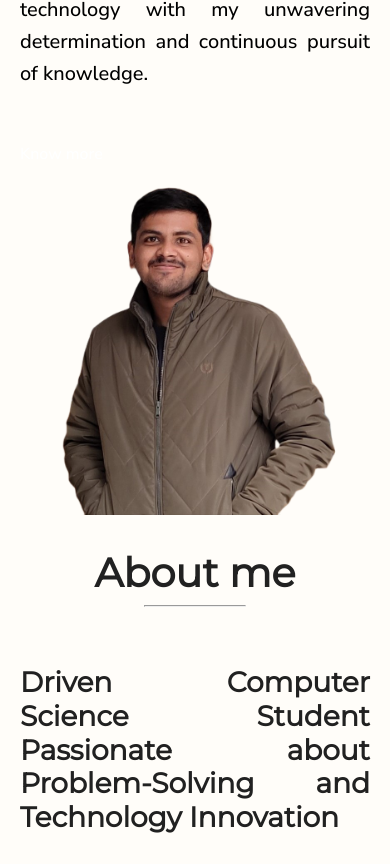
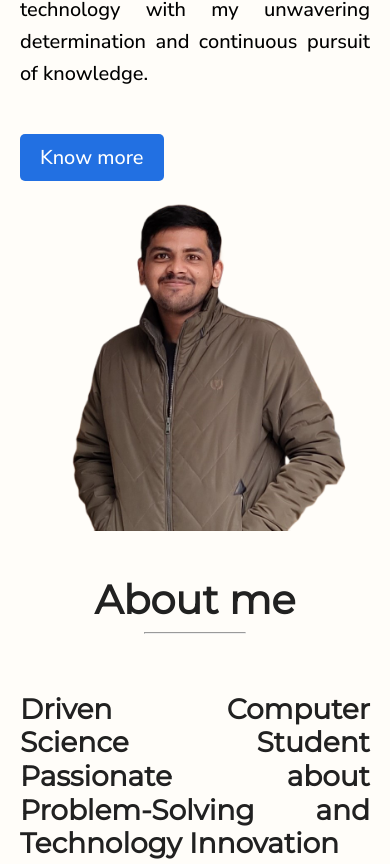
Before and after one commit to Aman-byte/oldportfolio, a plain HTML site: page index.html in a window 390 px wide. Shown: the part 913-1777 px from the top of the page. Drawn offline with Linux system fonts and the light colour scheme.

Commit message:
Update styles.css

```diff
--- a/styles.css
+++ b/styles.css
@@ -267,6 +267,16 @@ footer a:hover {
   font-size: 20px;
 }
 
+.infobutton{
+  background-color: #2270e2;
+  color: #fff;
+  border: none;
+  padding: 10px 20px;
+  border-radius: 5px;
+  cursor: pointer;
+  font-size: 20px;
+}
+
 .my-portfolio {
   display: flex;
   justify-content: center;
@@ -350,8 +360,8 @@ footer a:hover {
     margin-top: 20px;
   }
 
-  .image{
-    margin: 0px;
+ .image{
+    margin: 10px;
     padding: 0px;
   }
 }
```
